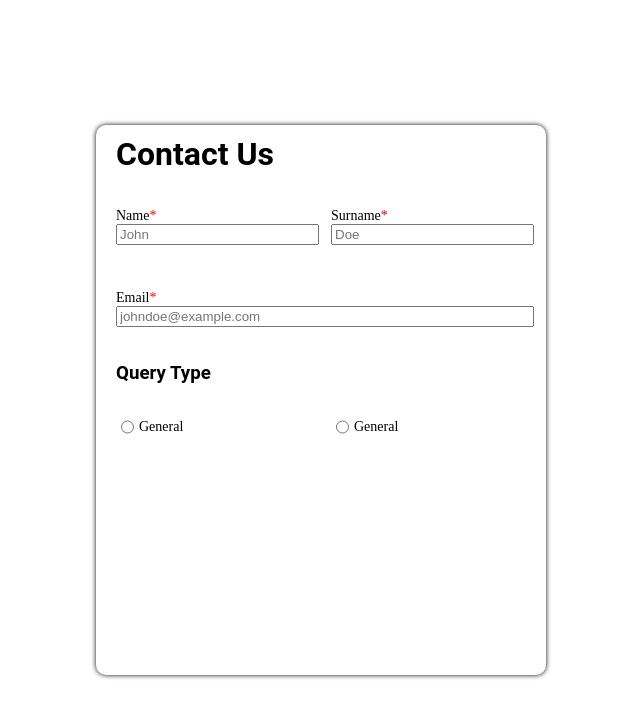
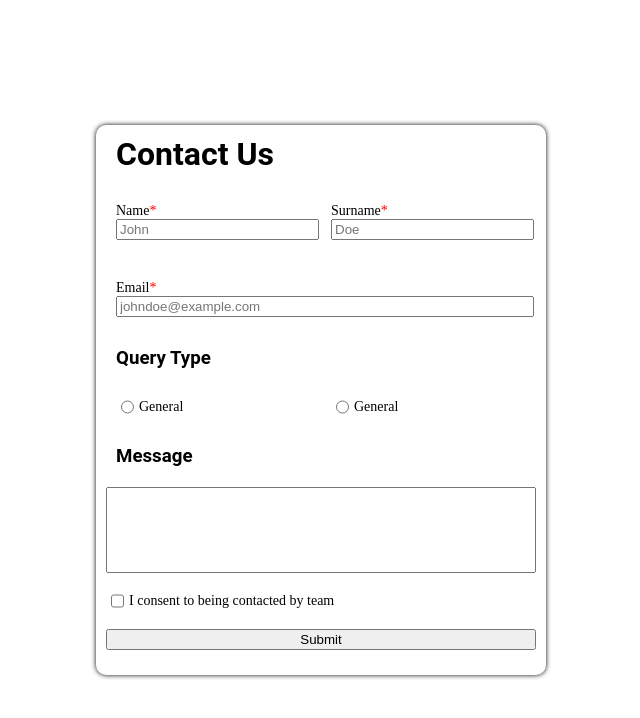
Before and after one commit to Mspeaker72/UI-Challanges, a React (Vite) app: page / in a window 1280 px wide. Shown: the top 718 px of the page, without its empty margins (329-969 px from the left). Built offline with nearby package versions, Linux system fonts and the light colour scheme.

Commit message:
form skeleton

```diff
--- a/src/Components/contractForm.tsx
+++ b/src/Components/contractForm.tsx
@@ -7,7 +7,6 @@ height: 550px;
 width: 450px;
 display: flex;
 margin-left: 20px;
-gap: 5px;
 background: white;
 box-shadow: black 0px 0px 5px;
 border-radius: 10px;
@@ -106,6 +105,17 @@ const SelectionInput = () => {
   );
 }
 
+const CheckBoxInput = () => {
+  return (
+    <HFillContainer>
+
+      <input style={{margin:'0px 5px'}} type="checkbox"></input>
+      <Text>I consent to being contacted by team</Text>
+
+    </HFillContainer>
+  );
+}
+
 export const ContactForm = () => {
 
   return(
@@ -162,6 +172,34 @@ export const ContactForm = () => {
       </SelectionInput>
     </HContainer>
 
+    <TContainer>
+
+    <H3>
+      Message
+    </H3>
+
+    </TContainer>
+
+    <HContainer>
+      <textarea
+      style={{
+        width:'100%',
+        resize:'none',
+        height:'10vh'
+      }}
+      >
+
+      </textarea>
+    </HContainer>
+
+    <CheckBoxInput/>
+
+    <HContainer>
+      <button style={{width:'100%'}}>
+        Submit
+      </button>
+    </HContainer>
+
   </FormFrame>
   );
 }
```
